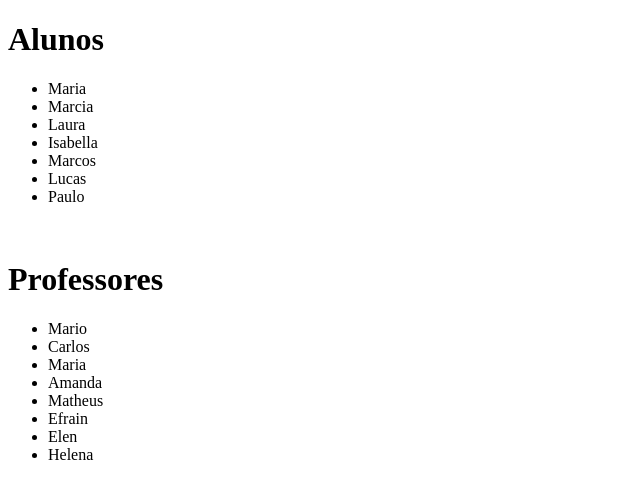
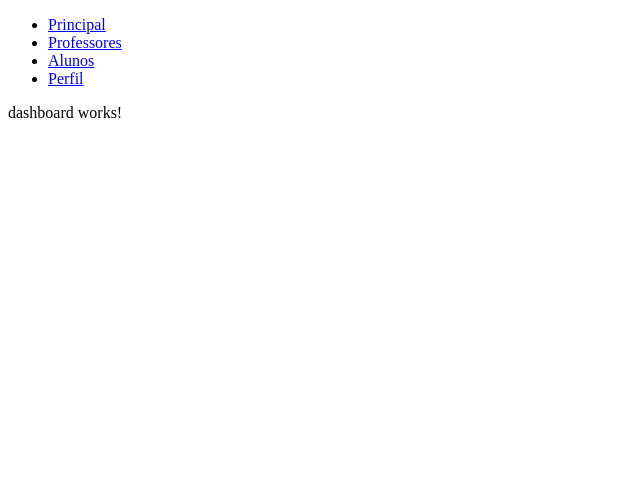
Before and after one commit to ma-carvalho/aspnetcore-angular, an Angular app in the folder SmartSchool/: page /dashboard in a window 1280 px wide. Before the commit this address led to /. Shown: the top 498 px of the page, without its empty margins (0-640 px from the left). Built offline with nearby package versions, Linux system fonts and the light colour scheme.

Commit message:
Criando rotas

```diff
--- a/SmartSchool/src/app/app-routing.module.ts
+++ b/SmartSchool/src/app/app-routing.module.ts
@@ -1,7 +1,17 @@
 import { NgModule } from '@angular/core';
 import { Routes, RouterModule } from '@angular/router';
+import { ProfessoresComponent } from './professores/professores.component';
+import { AlunosComponent } from './alunos/alunos.component';
+import { PerfilComponent } from './perfil/perfil.component';
+import { DashboardComponent } from './dashboard/dashboard.component';
 
-const routes: Routes = [];
+const routes: Routes = [
+  { path: '', redirectTo: 'dashboard', pathMatch: 'full' },
+  { path: 'dashboard', component: DashboardComponent},
+  { path: 'alunos', component: AlunosComponent },
+  { path: 'perfil', component: PerfilComponent },
+  { path: 'professores', component: ProfessoresComponent },
+];
 
 @NgModule({
   imports: [RouterModule.forRoot(routes)],
--- a/SmartSchool/src/app/app.component.html
+++ b/SmartSchool/src/app/app.component.html
@@ -1,3 +1,10 @@
-<app-alunos></app-alunos>
-<br>
-<app-professores></app-professores>
+  <nav>
+    <ul>
+      <li><a routerLink="dashboard">Principal</a></li>
+      <li><a routerLink="professores">Professores</a></li>
+      <li><a routerLink="alunos">Alunos</a></li>
+      <li><a routerLink="perfil">Perfil</a></li>
+    </ul>
+  </nav>
+
+  <router-outlet></router-outlet>
--- a/SmartSchool/src/app/app.module.ts
+++ b/SmartSchool/src/app/app.module.ts
@@ -5,12 +5,16 @@ import { AppRoutingModule } from './app-routing.module';
 import { AppComponent } from './app.component';
 import { AlunosComponent } from './alunos/alunos.component';
 import { ProfessoresComponent } from './professores/professores.component';
+import { PerfilComponent } from './perfil/perfil.component';
+import { DashboardComponent } from './dashboard/dashboard.component';
 
 @NgModule({
   declarations: [
     AppComponent,
     AlunosComponent,
-    ProfessoresComponent
+    ProfessoresComponent,
+    PerfilComponent,
+    DashboardComponent
   ],
   imports: [
     BrowserModule,
```
